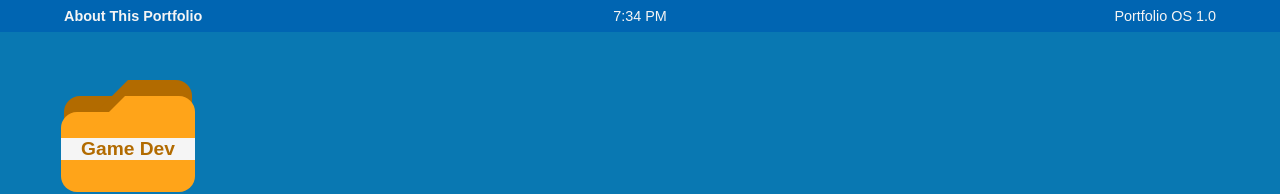
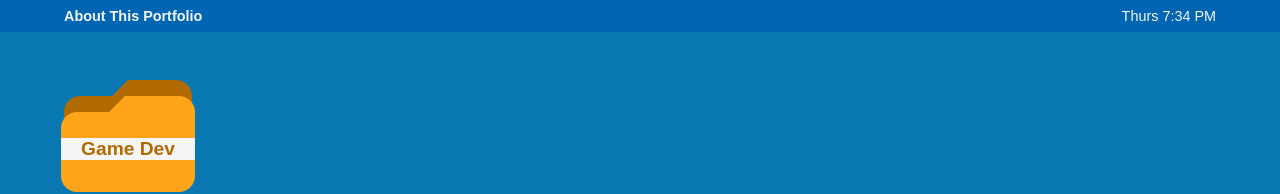
Before and after one commit to mccordgh/portfolio-os-react, a React (Create React App) app: page / in a window 1280 px wide. Shown: the top 194 px of the page. Built offline with nearby package versions, Linux system fonts and the light colour scheme.

Commit message:
Create class for status bar items that are clickable

```diff
--- a/src/Desktop/DesktopView/DesktopStatusBar/DesktopStatusBar.css
+++ b/src/Desktop/DesktopView/DesktopStatusBar/DesktopStatusBar.css
@@ -17,7 +17,7 @@ div.desktop_banner-container span {
     padding: 0.5rem 1rem;
 }
 
-div.desktop_banner-container span:hover {
+div.desktop_banner-container span.banner-left--highlights:hover {
     background-color: #0978B2;
 }
 
--- a/src/Desktop/DesktopView/DesktopStatusBar/DesktopStatusBar.js
+++ b/src/Desktop/DesktopView/DesktopStatusBar/DesktopStatusBar.js
@@ -7,18 +7,18 @@ export default class DesktopStatusBar extends Component {
         return (
             <div className="desktop_banner-container">
               <div className="desktop_banner-left">
-               <span><b>About This Portfolio</b></span>
+               <span className="banner-left--highlights"><b>About This Portfolio</b></span>
               </div>
-               <span>{ this.currentTime() }</span>
               <div className="desktop_banner-right">
-               <span>Portfolio OS 1.0</span>
+              <span>{ this.currentTime() }</span>
               </div>
             </div>
           );
     }
 
     currentTime() {
-    const currentTime = new Date();
+    const days = ['Sun', 'Mon', 'Tues', 'Weds', 'Thurs', 'Fri', 'Sat'];
+    const currentTime = new Date(), currentDay = currentTime.getDay();
     let hours = currentTime.getHours(), minutes = currentTime.getMinutes();
 
     if (minutes < 10) {
@@ -32,10 +32,10 @@ export default class DesktopStatusBar extends Component {
     hours = hours - 12;
     }
 
-    if (hours == 0) {
+    if (hours === 0) {
     hours = 12;
     }
 
-    return `${hours}:${minutes} ${suffix}`;
+    return `${days[currentDay]} ${hours}:${minutes} ${suffix}`;
     }
 }
--- a/src/Desktop/DesktopView/OpenDesktopAppWindow/OpenDesktopAppWindow.js
+++ b/src/Desktop/DesktopView/OpenDesktopAppWindow/OpenDesktopAppWindow.js
@@ -46,7 +46,7 @@ export default class OpenDesktopAppWindow extends Component {
                         {
                             this.props.app.links.map((link, key) => {
                                 return (
-                                    <a key={key} href={link.url} target="_blank">{link.text}</a>
+                                    <a key={key} href={link.url} target="_blank" rel="noopener noreferrer">{link.text}</a>
                                 )
                             })
                         }
--- a/src/Desktop/Mccordinator/Mccordinator.js
+++ b/src/Desktop/Mccordinator/Mccordinator.js
@@ -37,7 +37,7 @@ export default class Mccordinator extends Component {
         );
     }
 
-    componentWillMount() {
+    componentDidMount() {
         this.nextDialogueQueue();
     }
 
```
